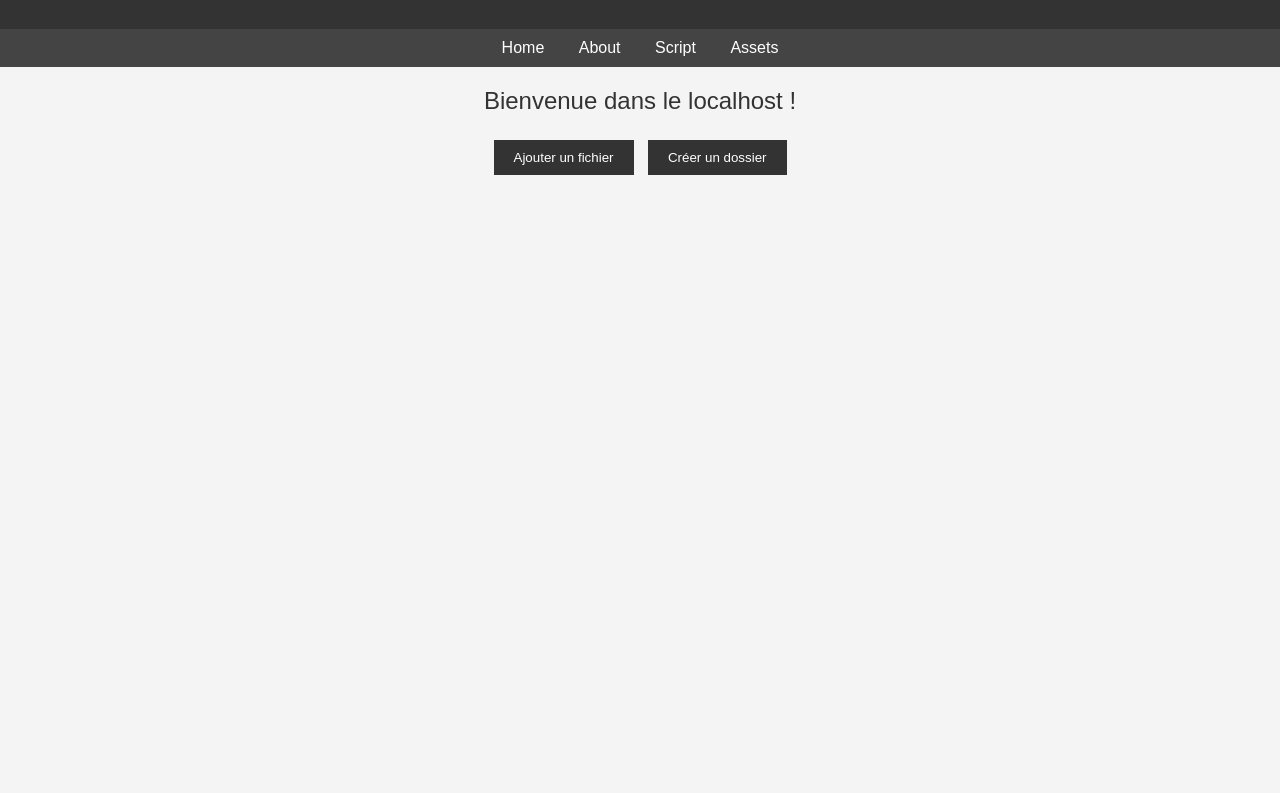
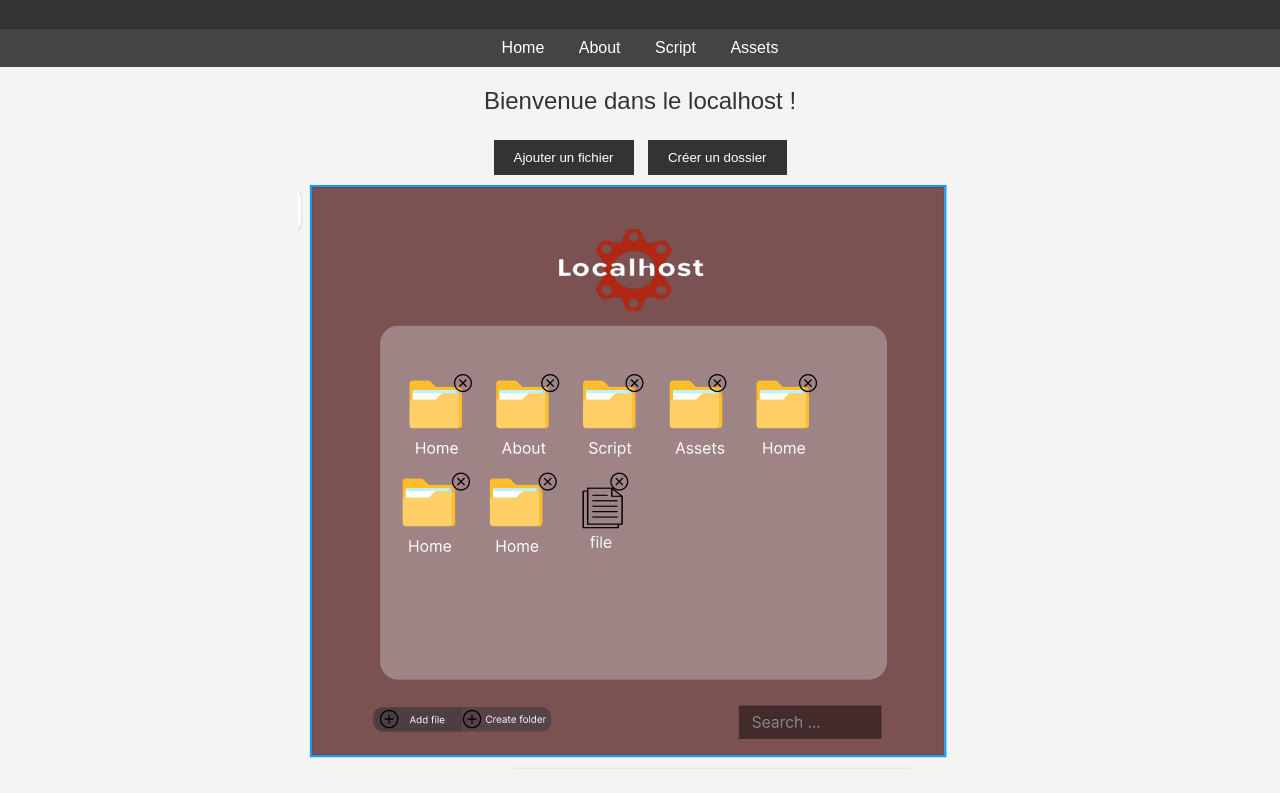
Before and after one commit to Cheikh-Nakamoto/Real-Time-Forum, a plain HTML site: page src/static_files/index.html in a window 1280 px wide. Shown: the part 71-864 px from the top of the page. Before the commit the page ends 800 px from the top, so only its background shows below. Drawn offline with Linux system fonts and the light colour scheme.

Commit message:
gestion des entete de manier correct

```diff
--- a/src/static_files/index.html
+++ b/src/static_files/index.html
@@ -24,6 +24,9 @@
             <button>Ajouter un fichier</button>
             <button>Créer un dossier</button>
         </div>
+        <div class="maquet">
+            <img src="images/maquette.png" alt="">
+        </div>
     </div>
 </body>
 </html>
```
Also changed, not shown: src/static_files/images/maquette.png (added).
